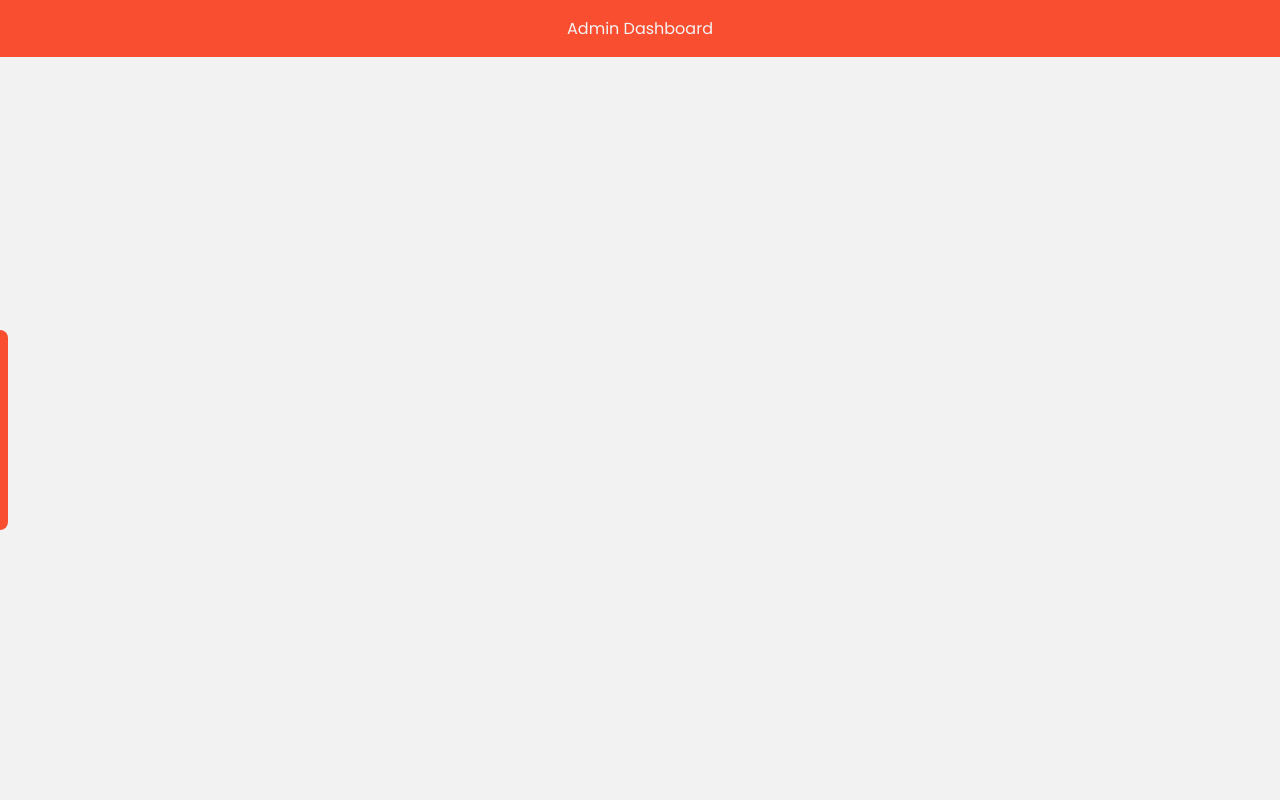
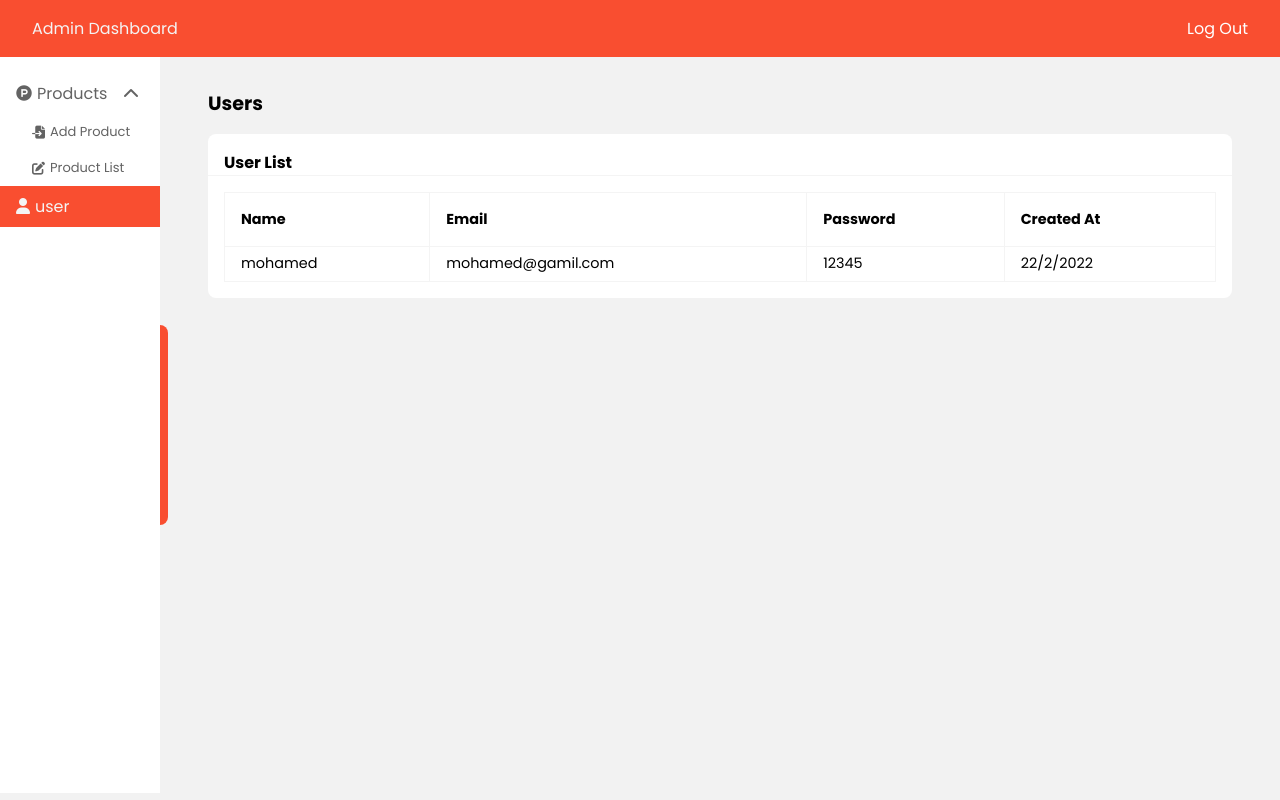
Before and after one commit to mohamedemara01018/E-commerce-with-team, a React (Vite) app: page /admin/dashboard/user in a window 1280 px wide. Built offline with nearby package versions, Linux system fonts and the light colour scheme.

Commit message:
commited

```diff
--- a/src/App.jsx
+++ b/src/App.jsx
@@ -24,6 +24,7 @@ function App() {
     <div>
       <Routes>
         <Route element={<MainLayout />}>
+
           <Route index path="/" element={<Home />} />
           <Route path="/product/:id" element={<SingleProduct />} />
           <Route path="/category/:categoryType" element={<Category />} />
--- a/src/components/header/Navbar.jsx
+++ b/src/components/header/Navbar.jsx
@@ -5,7 +5,6 @@ function Navbar() {
     return (
         <div className="navbar">
             <div className="navbar-left">
-                <i className="fa-solid fa-list"></i>
                 <Link to={'/'}>
                     <div className="snap">
                         <span><i className="fa-solid fa-bag-shopping"></i> Snap</span>Up.
--- a/src/dashboard/components/header-dash/HeaderDash.css
+++ b/src/dashboard/components/header-dash/HeaderDash.css
@@ -1,7 +1,6 @@
 .header-dash {
     background: var(--clr-orange);
     color: var(--clr-light);
-    position: fixed;
     width: 100%;
 }
 
@@ -9,5 +8,11 @@
     padding-block: 1rem;
     display: flex;
     align-items: center;
-    justify-content: center;
+    justify-content: space-between;
+
+    .btn-logout {
+        a {
+            color: var(--clr-white);
+        }
+    }
 }
--- a/src/dashboard/components/header-dash/HeaderDash.jsx
+++ b/src/dashboard/components/header-dash/HeaderDash.jsx
@@ -1,13 +1,19 @@
+import { Link } from 'react-router-dom'
 import './HeaderDash.css'
 
 function HeaderDash() {
   return (
     <div className='header-dash'>
-        <div className="container">
-            <div className="header-dash-content">
-                Admin Dashboard
-            </div>
+      <div className="container">
+        <div className="header-dash-content">
+          <div>
+            Admin Dashboard
+          </div>
+          <div className="btn-logout">
+            <Link to={'/'}>Log Out</Link>
+          </div>
         </div>
+      </div>
     </div>
   )
 }
--- a/src/dashboard/components/sidebar-dash/SidebarDash.css
+++ b/src/dashboard/components/sidebar-dash/SidebarDash.css
@@ -7,17 +7,12 @@ li {
     background-color: var(--clr-white);
     width: fit-content;
     height: 92vh;
-    position: fixed;
-    left: 0;
-    top: 7.7vh;
     ul {
         display: flex;
         flex-direction: column;
         align-items: start;
         padding-top: 1rem;
-
         li {
-
             a,
             .sidebar-dash-product {
                 width: 10rem;
--- a/src/dashboard/components/sidebar-dash/SidebarDash.jsx
+++ b/src/dashboard/components/sidebar-dash/SidebarDash.jsx
@@ -4,7 +4,7 @@ import { useState } from 'react'
 
 function SidebarDash() {
     const [isProductAction, setIsProductAction] = useState(true)
-    const [isOpen, setOpen] = useState(false)
+    const [isOpen, setOpen] = useState(true)
     const [dragStart, setDargStart] = useState(0)
     function onDargStart(e) {
         setDargStart(e.clientX);
--- a/src/dashboard/page/add-product-dash/Add_product.css
+++ b/src/dashboard/page/add-product-dash/Add_product.css
@@ -4,9 +4,7 @@
 
 }
 
-/* * {
-    overflow-x: hidden;
-} */
+
 
 .add-product-content {
     display: flex;
--- a/src/dashboard/page/product-list-dash/Product_list.css
+++ b/src/dashboard/page/product-list-dash/Product_list.css
@@ -9,11 +9,12 @@
     }
 
     .lists {
-        /* overflow: auto; */
+        overflow-x: auto;
         padding: 1rem;
+        padding-bottom: 0px;
         border-radius: 8px;
         width: 100%;
-        /* max-height: 75vh; */
+        max-height: 77vh;
         background: var(--clr-white);
         display: flex;
         align-items: start;
@@ -63,7 +64,6 @@
                             gap: 0.5rem;
                         }
                     }
-
                     td:last-child {
                         div {
                             display: flex;
@@ -103,11 +103,3 @@
     width: 6px;
 
 }
-
-.lists::-webkit-scrollbar-thumb {
-    background-color: var(--clr-orange)
-}
-
-.lists::-webkit-scrollbar-truck {
-    background-color: var(--clr-light)
-}
--- a/src/dashboard/page/user-dash/UserDash.css
+++ b/src/dashboard/page/user-dash/UserDash.css
@@ -0,0 +1,63 @@
+.user-dash {
+    width: 100%;
+}
+
+.user-dash-content {
+    display: flex;
+    flex-direction: column;
+    gap: 1rem;
+    padding: 1rem;
+    padding-top: 2rem;
+
+    .user-title {
+        font-size: 1.2rem;
+        font-weight: bold;
+    }
+
+    .user-table {
+        display: flex;
+        flex-direction: column;
+        gap: 1rem;
+        padding: 1rem;
+        background: var(--clr-white);
+        border-radius: 8px;
+
+        .table-header {
+            font-weight: bold;
+            border-bottom: 1px solid var(--clr-light);
+            width: calc(100% + 2rem);
+            margin-left: -1rem;
+            padding-left: 1rem
+        }
+
+        table {
+            width: 100%;
+            border-collapse: collapse;
+            text-align: left;
+            font-size: 0.9rem;
+            /* background: red; */
+
+            th,
+            td {
+                border: 1px solid var(--clr-light);
+            }
+
+            th {
+                padding: 1rem;
+            }
+
+            td {
+                padding: 0.4rem 1rem;
+            }
+
+            thead {
+                tr {
+                    th {
+                        text-transform: capitalize;
+                    }
+                }
+            }
+
+        }
+    }
+}
--- a/src/dashboard/page/user-dash/UserDash.jsx
+++ b/src/dashboard/page/user-dash/UserDash.jsx
@@ -2,11 +2,36 @@ import './userDash.css'
 function UserDash() {
   return (
     <div className='user-dash'>
-        <div className="container">
-            <div className="user-dash-content">
-                userdash
+      <div className="container">
+        <div className="user-dash-content">
+          <div className="user-title">
+            Users
+          </div>
+          <div className="user-table">
+            <div className="table-header">
+              User List
             </div>
+            <table>
+              <thead>
+                <tr>
+                  <th>name</th>
+                  <th>email</th>
+                  <th>password</th>
+                  <th>created at</th>
+                </tr>
+              </thead>
+              <tbody>
+                <tr>
+                  <td>mohamed</td>
+                  <td>mohamed@gamil.com</td>
+                  <td>12345</td>
+                  <td>22/2/2022</td>
+                </tr>
+              </tbody>
+            </table>
+          </div>
         </div>
+      </div>
     </div>
   )
 }
```
